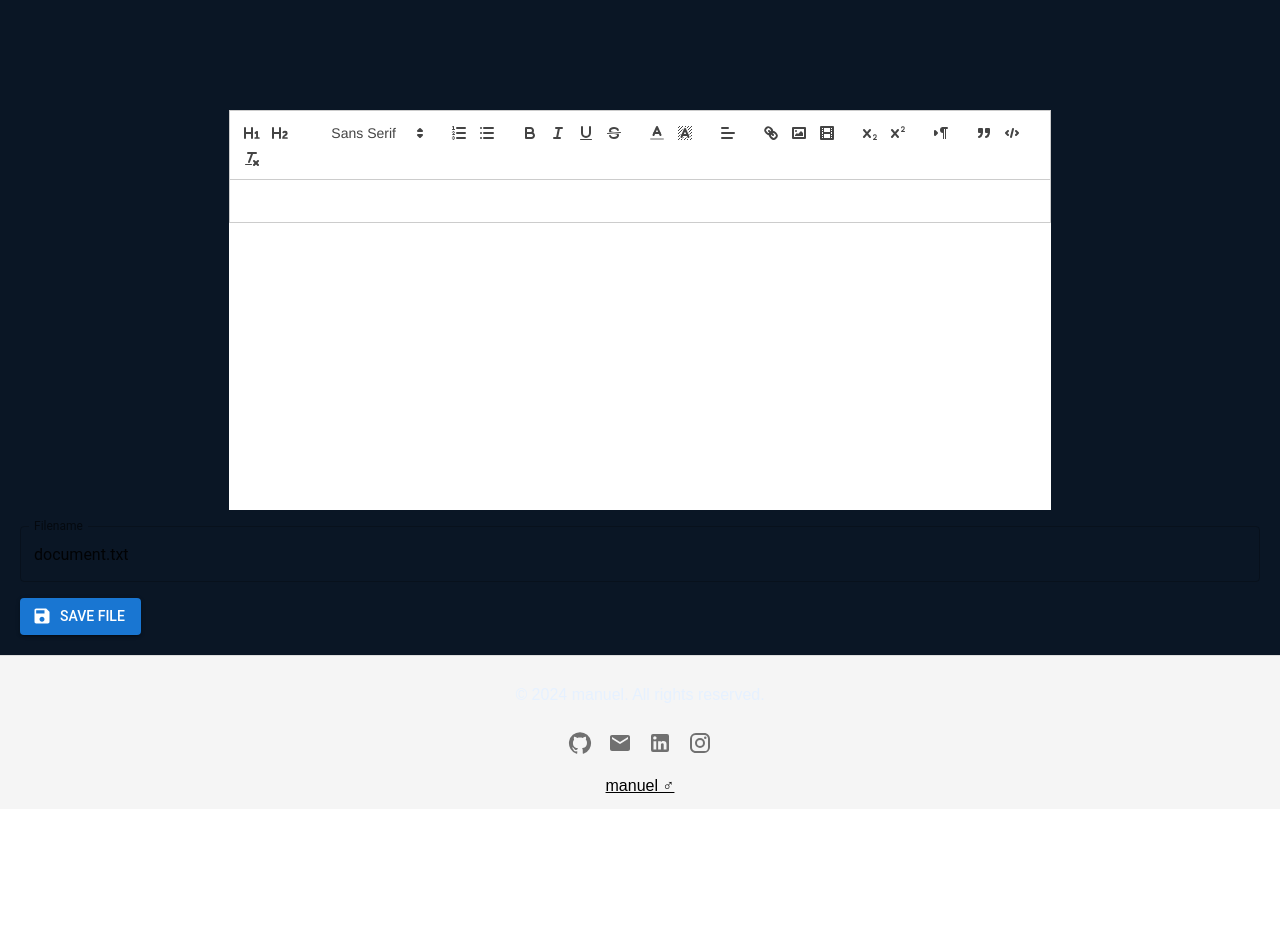
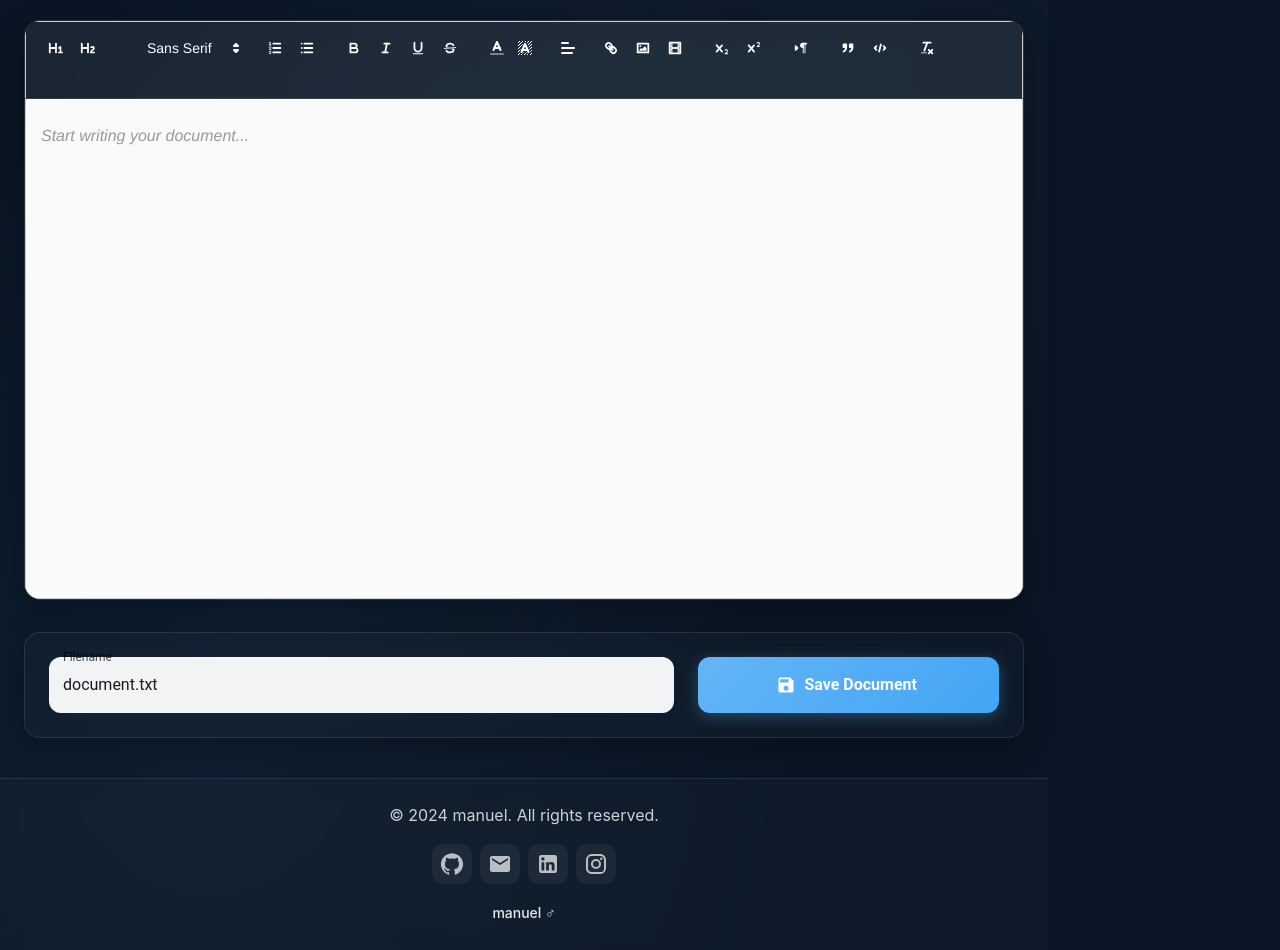
Before and after one commit to mgiftson0/FileSwitch, a React (Vite) app in the folder frontend/: page /edit-text in a window 1280 px wide. Shown: the part 120-1070 px from the top of the page. Before the commit the page ends 929 px from the top, so only its background shows below. Built offline with nearby package versions, Linux system fonts and the light colour scheme.

Commit message:
change ui

```diff
--- a/frontend/src/pages/TextEditorPage.jsx
+++ b/frontend/src/pages/TextEditorPage.jsx
@@ -2,7 +2,7 @@ import { useState, useEffect } from 'react';
 import Header from '../components/Header';
 import ReactQuill from 'react-quill';
 import 'react-quill/dist/quill.snow.css';
-import { Button, TextField, Grid, IconButton } from '@mui/material';
+import { Button, TextField, Grid, IconButton, Box, Container } from '@mui/material';
 import SaveIcon from '@mui/icons-material/Save';
 import { GitHub, Email, LinkedIn, Instagram } from '@mui/icons-material';
 import Quill from 'quill';
@@ -109,86 +109,307 @@ const TextEditorPage = () => {
   }, []);
 
   return (
-    <div style={{ display: 'flex', flexDirection: 'column', minHeight: '100vh' }}>
+    <Box
+      sx={{
+        display: 'flex',
+        flexDirection: 'column',
+        minHeight: '100vh',
+        backgroundColor: '#0a1625',
+        backgroundImage: `
+          radial-gradient(circle at 20% 80%, rgba(100, 181, 246, 0.05) 0%, transparent 50%),
+          radial-gradient(circle at 80% 20%, rgba(187, 222, 251, 0.03) 0%, transparent 50%),
+          radial-gradient(circle at 40% 40%, rgba(144, 202, 249, 0.04) 0%, transparent 50%)
+        `
+      }}
+    >
       <Header />
-      <div style={{ marginTop: '80px', padding: '20px', flex: 1 }}>
-        <div style={{
-          position: 'fixed',
-          top: 60,
-          left: 0,
-          right: 0,
-          backgroundColor: '#f5f5f5',
-          padding: '10px',
-          boxShadow: '0px 2px 4px rgba(0,0,0,0.1)',
-          zIndex: 10,
-          marginBottom: '20px'
-        }}>
-          {/* The toolbar for the Quill editor */}
-        </div>
 
-        <div style={{ marginTop: '80px', paddingTop: '50px' }}>
-          <Grid container spacing={2} justifyContent="center">
-            <Grid item xs={12} md={8}>
+      <Container
+        maxWidth="lg"
+        sx={{
+          flex: 1,
+          display: 'flex',
+          flexDirection: 'column',
+          padding: { xs: '20px 16px', sm: '40px 24px' },
+          marginTop: { xs: '80px', sm: '100px' }
+        }}
+      >
+        <Box
+          sx={{
+            display: 'flex',
+            flexDirection: 'column',
+            gap: 4,
+            width: '100%',
+            maxWidth: '1000px',
+            margin: '0 auto'
+          }}
+        >
+          {/* Editor Container */}
+          <Box
+            sx={{
+              backgroundColor: 'rgba(255, 255, 255, 0.02)',
+              borderRadius: '16px',
+              border: '1px solid rgba(255, 255, 255, 0.1)',
+              backdropFilter: 'blur(10px)',
+              overflow: 'hidden',
+              boxShadow: '0 8px 32px rgba(0, 0, 0, 0.3)',
+              transition: 'all 0.3s cubic-bezier(0.4, 0, 0.2, 1)',
+              '&:hover': {
+                borderColor: 'rgba(255, 255, 255, 0.2)',
+                boxShadow: '0 12px 40px rgba(0, 0, 0, 0.4)'
+              },
+              '& .ql-toolbar': {
+                backgroundColor: 'rgba(255, 255, 255, 0.05)',
+                borderBottom: '1px solid rgba(255, 255, 255, 0.1)',
+                padding: '12px 16px',
+                '& .ql-picker-label': {
+                  color: '#ffffff !important'
+                },
+                '& .ql-stroke': {
+                  stroke: '#ffffff !important'
+                },
+                '& .ql-fill': {
+                  fill: '#ffffff !important'
+                },
+                '& button': {
+                  borderRadius: '6px',
+                  padding: '4px',
+                  margin: '0 2px',
+                  transition: 'all 0.2s ease',
+                  '&:hover': {
+                    backgroundColor: 'rgba(255, 255, 255, 0.1)'
+                  }
+                }
+              },
+              '& .ql-container': {
+                backgroundColor: 'rgba(255, 255, 255, 0.98)',
+                minHeight: '500px',
+                '& .ql-editor': {
+                  fontSize: '16px',
+                  lineHeight: '1.6',
+                  padding: '24px',
+                  color: '#1a1a1a',
+                  '&.ql-blank::before': {
+                    color: '#999',
+                    fontStyle: 'italic'
+                  }
+                }
+              }
+            }}
+          >
             <ReactQuill
               theme="snow"
               value={text}
               onChange={(value) => setText(value)}
               modules={modules}
               formats={formats}
-                style={{ minHeight: '400px', backgroundColor: '#fff' }}
+              placeholder="Start writing your document..."
             />
-            </Grid>
-            <Grid item xs={12}>
+          </Box>
+
+          {/* Controls Container */}
+          <Box
+            sx={{
+              backgroundColor: 'rgba(255, 255, 255, 0.02)',
+              borderRadius: '16px',
+              border: '1px solid rgba(255, 255, 255, 0.1)',
+              backdropFilter: 'blur(10px)',
+              padding: '24px',
+              boxShadow: '0 8px 32px rgba(0, 0, 0, 0.3)',
+              transition: 'all 0.3s cubic-bezier(0.4, 0, 0.2, 1)',
+              '&:hover': {
+                borderColor: 'rgba(255, 255, 255, 0.2)',
+                boxShadow: '0 12px 40px rgba(0, 0, 0, 0.4)'
+              }
+            }}
+          >
+            <Grid container spacing={3} alignItems="center">
+              <Grid item xs={12} sm={8}>
                 <TextField
                   label="Filename"
                   variant="outlined"
                   fullWidth
                   value={filename}
                   onChange={(e) => setFilename(e.target.value)}
+                  sx={{
+                    '& .MuiOutlinedInput-root': {
+                      backgroundColor: 'rgba(255, 255, 255, 0.95)',
+                      borderRadius: '12px',
+                      transition: 'all 0.3s ease',
+                      '& fieldset': {
+                        borderColor: 'rgba(255, 255, 255, 0.2)'
+                      },
+                      '&:hover fieldset': {
+                        borderColor: 'rgba(255, 255, 255, 0.4)'
+                      },
+                      '&.Mui-focused fieldset': {
+                        borderColor: '#64b5f6',
+                        borderWidth: '2px'
+                      }
+                    },
+                    '& .MuiInputLabel-root': {
+                      color: 'rgba(0, 0, 0, 0.7)',
+                      '&.Mui-focused': {
+                        color: '#64b5f6'
+                      }
+                    },
+                    '& .MuiOutlinedInput-input': {
+                      color: '#1a1a1a',
+                      fontSize: '16px'
+                    }
+                  }}
                 />
               </Grid>
-            <Grid item xs={12}>
+              <Grid item xs={12} sm={4}>
                 <Button
                   variant="contained"
-                color="primary"
                   startIcon={<SaveIcon />}
                   onClick={handleSave}
+                  fullWidth
+                  sx={{
+                    background: 'linear-gradient(135deg, #64b5f6 0%, #42a5f5 100%)',
+                    borderRadius: '12px',
+                    padding: '14px 28px',
+                    textTransform: 'none',
+                    fontWeight: 600,
+                    fontSize: '16px',
+                    boxShadow: '0 4px 16px rgba(100, 181, 246, 0.3)',
+                    transition: 'all 0.3s cubic-bezier(0.4, 0, 0.2, 1)',
+                    '&:hover': {
+                      background: 'linear-gradient(135deg, #42a5f5 0%, #2196f3 100%)',
+                      transform: 'translateY(-2px)',
+                      boxShadow: '0 8px 24px rgba(100, 181, 246, 0.4)'
+                    }
+                  }}
                 >
-                Save File
+                  Save Document
                 </Button>
               </Grid>
             </Grid>
-        </div>
-      </div>
-      <footer style={{
-        backgroundColor: '#f5f5f5',
-        padding: '10px',
+          </Box>
+        </Box>
+      </Container>
+
+      {/* Footer */}
+      <Box
+        component="footer"
+        sx={{
+          backgroundColor: 'rgba(255, 255, 255, 0.02)',
+          borderTop: '1px solid rgba(255, 255, 255, 0.1)',
+          padding: '24px 16px',
           textAlign: 'center',
-        borderTop: '1px solid #ddd',
-        fontFamily: 'gil-sans, arial',
-      }}>
-        <p>© 2024 manuel. All rights reserved.</p>
-        <div style={{ margin: '10px 0' }}>
-          <IconButton component="a" href="https://github.com/mgiftson0" target="_blank" rel="noopener noreferrer">
+          backdropFilter: 'blur(10px)',
+          marginTop: 'auto'
+        }}
+      >
+        <Box sx={{ color: 'rgba(255, 255, 255, 0.8)', marginBottom: 2 }}>
+          © 2024 manuel. All rights reserved.
+        </Box>
+
+        <Box sx={{ display: 'flex', justifyContent: 'center', gap: 1, marginBottom: 2 }}>
+          <IconButton
+            component="a"
+            href="https://github.com/mgiftson0"
+            target="_blank"
+            rel="noopener noreferrer"
+            sx={{
+              color: 'rgba(255, 255, 255, 0.7)',
+              backgroundColor: 'rgba(255, 255, 255, 0.05)',
+              borderRadius: '12px',
+              transition: 'all 0.3s ease',
+              '&:hover': {
+                backgroundColor: 'rgba(255, 255, 255, 0.1)',
+                color: '#ffffff',
+                transform: 'translateY(-2px)'
+              }
+            }}
+          >
             <GitHub />
           </IconButton>
-          <IconButton component="a" href="mailto:mgfiton00@gmail.com" target="_blank" rel="noopener noreferrer">
+
+          <IconButton
+            component="a"
+            href="mailto:mgfiton00@gmail.com"
+            target="_blank"
+            rel="noopener noreferrer"
+            sx={{
+              color: 'rgba(255, 255, 255, 0.7)',
+              backgroundColor: 'rgba(255, 255, 255, 0.05)',
+              borderRadius: '12px',
+              transition: 'all 0.3s ease',
+              '&:hover': {
+                backgroundColor: 'rgba(255, 255, 255, 0.1)',
+                color: '#ffffff',
+                transform: 'translateY(-2px)'
+              }
+            }}
+          >
             <Email />
           </IconButton>
-          <IconButton component="a" href="https://www.linkedin.com" target="_blank" rel="noopener noreferrer">
+
+          <IconButton
+            component="a"
+            href="https://www.linkedin.com"
+            target="_blank"
+            rel="noopener noreferrer"
+            sx={{
+              color: 'rgba(255, 255, 255, 0.7)',
+              backgroundColor: 'rgba(255, 255, 255, 0.05)',
+              borderRadius: '12px',
+              transition: 'all 0.3s ease',
+              '&:hover': {
+                backgroundColor: 'rgba(255, 255, 255, 0.1)',
+                color: '#ffffff',
+                transform: 'translateY(-2px)'
+              }
+            }}
+          >
             <LinkedIn />
           </IconButton>
-          <IconButton component="a" href="https://www.instagram.com/msabali_" target="_blank" rel="noopener noreferrer">
+
+          <IconButton
+            component="a"
+            href="https://www.instagram.com/msabali_"
+            target="_blank"
+            rel="noopener noreferrer"
+            sx={{
+              color: 'rgba(255, 255, 255, 0.7)',
+              backgroundColor: 'rgba(255, 255, 255, 0.05)',
+              borderRadius: '12px',
+              transition: 'all 0.3s ease',
+              '&:hover': {
+                backgroundColor: 'rgba(255, 255, 255, 0.1)',
+                color: '#ffffff',
+                transform: 'translateY(-2px)'
+              }
+            }}
+          >
             <Instagram />
           </IconButton>
-        </div>
-        <div>
-          <a href="https://www.example.com" target="_blank" rel="noopener noreferrer" style={{ color: '#000', textDecoration: 'underline' }}>
+        </Box>
+
+        <Box>
+          <Box
+            component="a"
+            href="https://www.example.com"
+            target="_blank"
+            rel="noopener noreferrer"
+            sx={{
+              color: 'rgba(255, 255, 255, 0.9)',
+              textDecoration: 'none',
+              fontSize: '14px',
+              transition: 'all 0.3s ease',
+              '&:hover': {
+                color: '#64b5f6',
+                textDecoration: 'underline'
+              }
+            }}
+          >
             manuel ♂
-          </a>
-        </div>
-      </footer>
-    </div>
+          </Box>
+        </Box>
+      </Box>
+    </Box>
   );
 };
 
```
Lines whose indentation alone changed are shown as unchanged.
